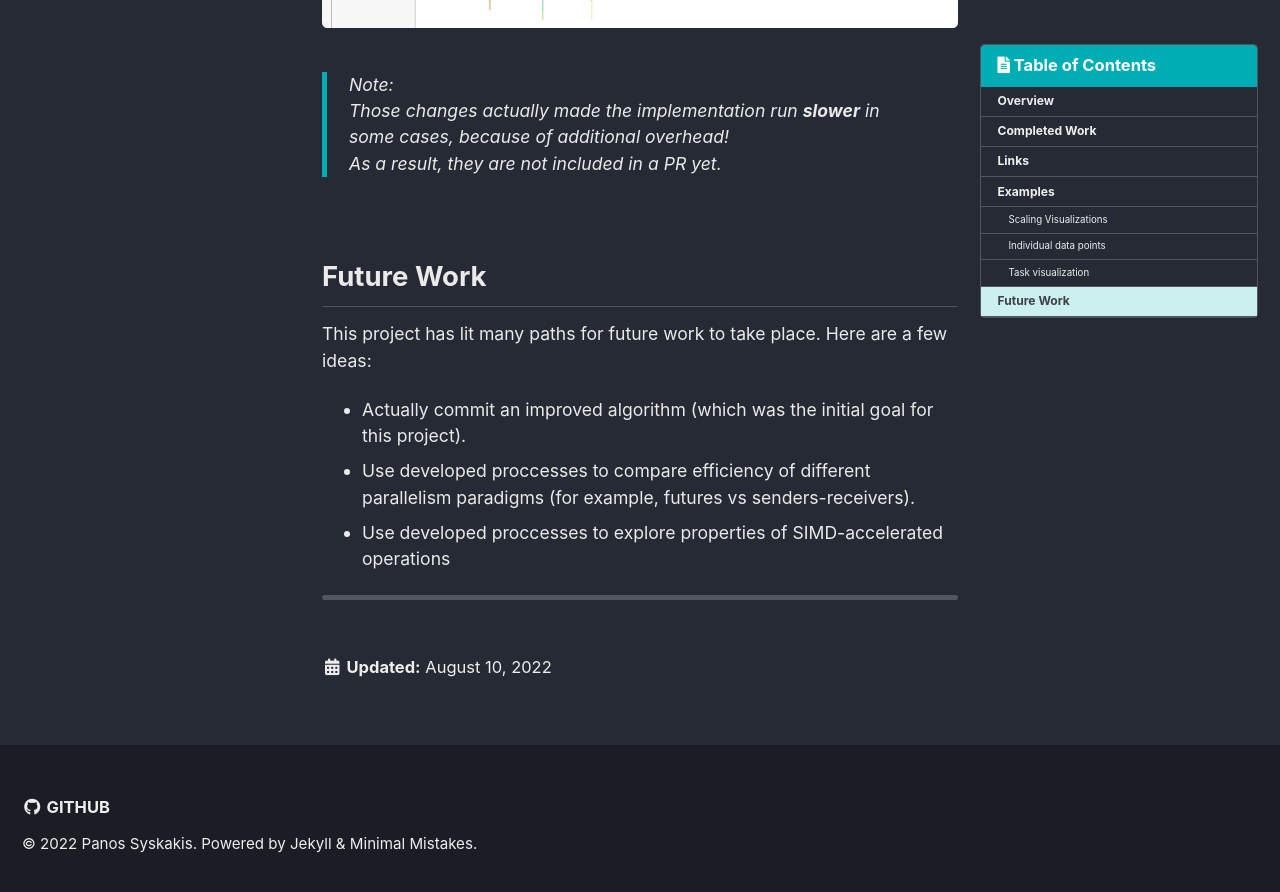
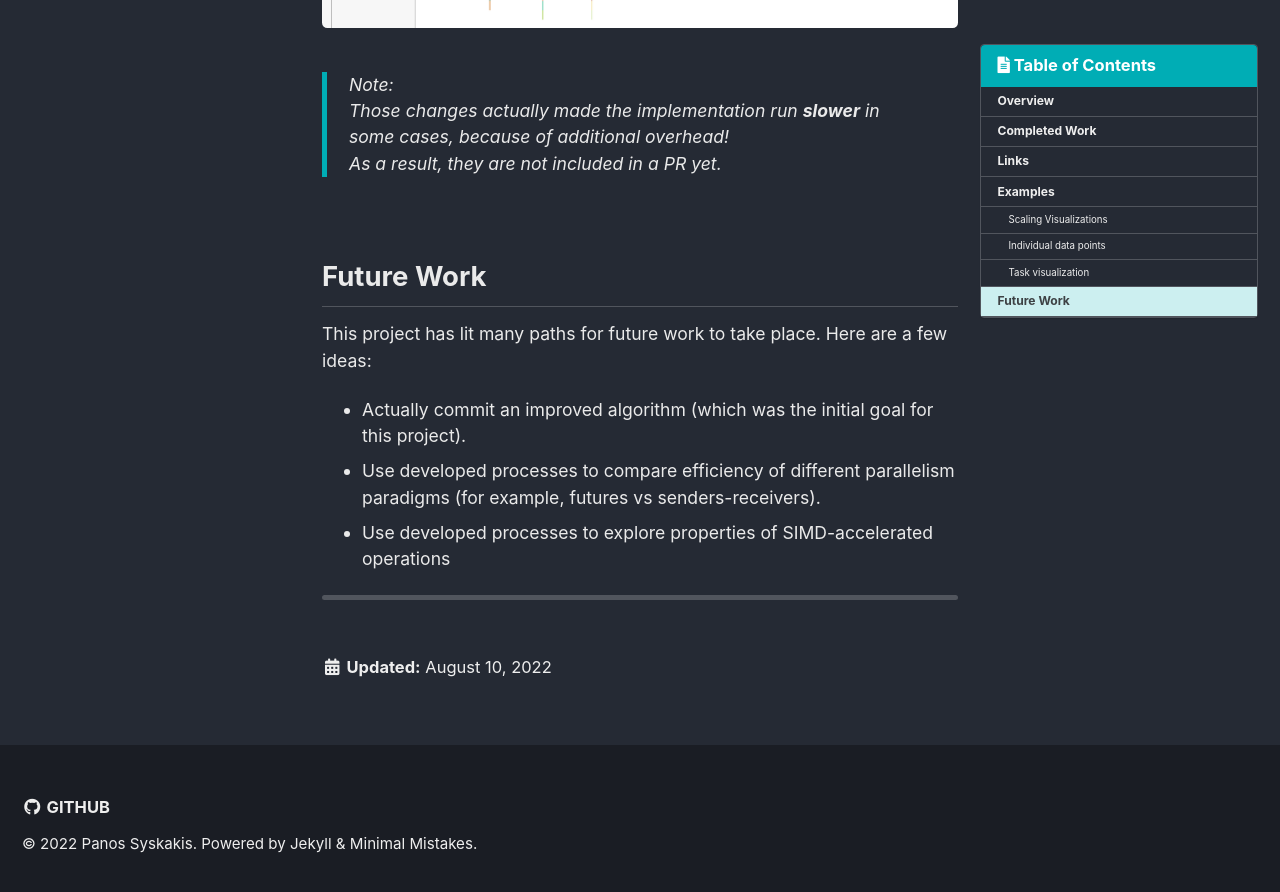
Before and after one commit to Pansysk75/pansysk75.github.io, a Jekyll site: the page built from _posts/2022-08-10-summer-of-code-2022.md, in a window 1280 px wide and 900 px high, scrolled down 6284 px. Shown: the top 892 px of the window. Built offline with Jekyll 4.4.1, drawn with Linux system fonts in a browser that asks for light colours; cached includes are drawn as plain includes; formulas are drawn with MathJax 3.

Commit message:
GSoC post spelling

```diff
--- a/_posts/2022-08-10-summer-of-code-2022.md
+++ b/_posts/2022-08-10-summer-of-code-2022.md
@@ -134,8 +134,8 @@ We can also distribute the work more evenly, so that all cores finish working to
 
 This project has lit many paths for future work to take place. Here are a few ideas:
 + Actually commit an improved algorithm (which was the initial goal for this project).
-+ Use developed proccesses to compare efficiency of different parallelism paradigms (for example, futures vs senders-receivers).
-+ Use developed proccesses to explore properties of SIMD-accelerated operations
++ Use developed processes to compare efficiency of different parallelism paradigms (for example, futures vs senders-receivers).
++ Use developed processes to explore properties of SIMD-accelerated operations
 
 [GSoC]: https://summerofcode.withgoogle.com/
 [Stellar]: https://stellar-group.org/
```
